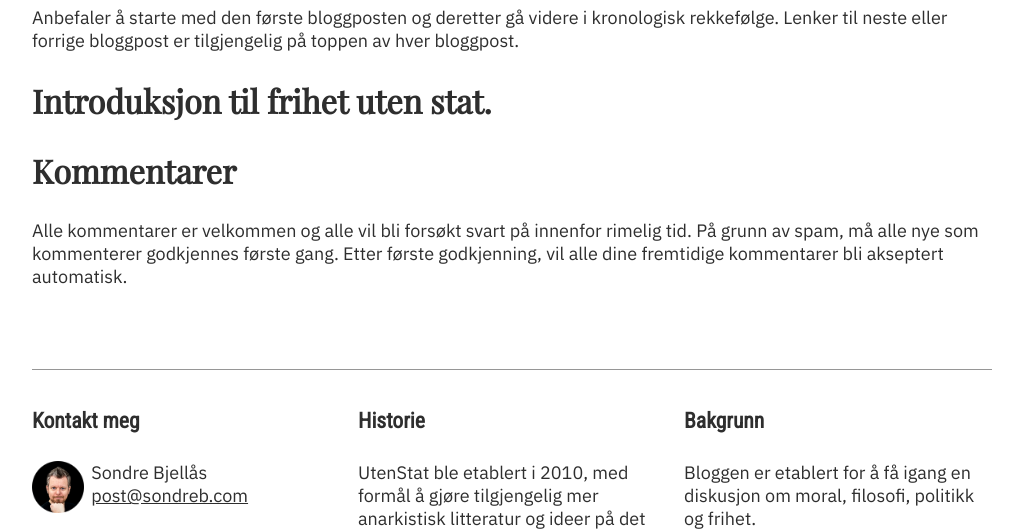
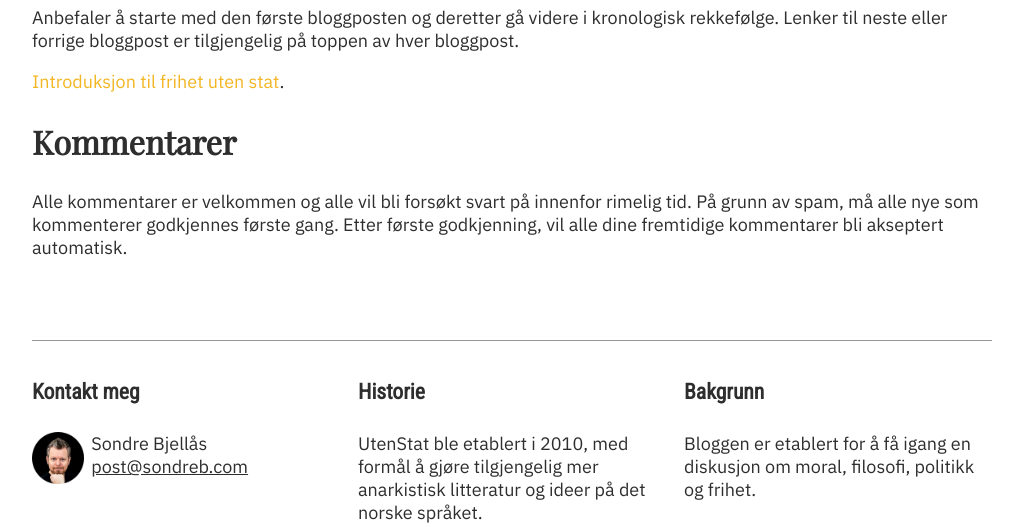
Before and after one commit to sondreb/utenstat-website, a plain HTML site: page om.html in a window 1280 px wide. Shown: the part 1044-1575 px from the top of the page, without its empty margins (128-1151 px from the left). Drawn offline with nearby package versions, Linux system fonts and the light colour scheme.

Commit message:
deploy: f1092625bb1e78d0b3af6d1aefed2befba34015e

```diff
--- a/om.html
+++ b/om.html
@@ -44,7 +44,7 @@
 <p>Jeg vil takke alle som viser sin støtte til meg og denne bloggen. Tilbakemeldinger er alltid gledelig og det hjelper å holde motivasjonen til å skrive oppe.</p>
 <h2>Ny på <a href="http://UtenStat.no">UtenStat.no</a>?</h2>
 <p>Anbefaler å starte med den første bloggposten og deretter gå videre i kronologisk rekkefølge. Lenker til neste eller forrige bloggpost er tilgjengelig på toppen av hver bloggpost.</p>
-<h2>Introduksjon til frihet uten stat.</h2>
+<p><a href="introduksjon_til_frihet_uten_stat">Introduksjon til frihet uten stat</a>.</p>
 <h2>Kommentarer</h2>
 <p>Alle kommentarer er velkommen og alle vil bli forsøkt svart på innenfor rimelig tid. På grunn av spam, må alle nye som kommenterer godkjennes første gang. Etter første godkjenning, vil alle dine fremtidige kommentarer bli akseptert automatisk.</p>
 </div>
```
